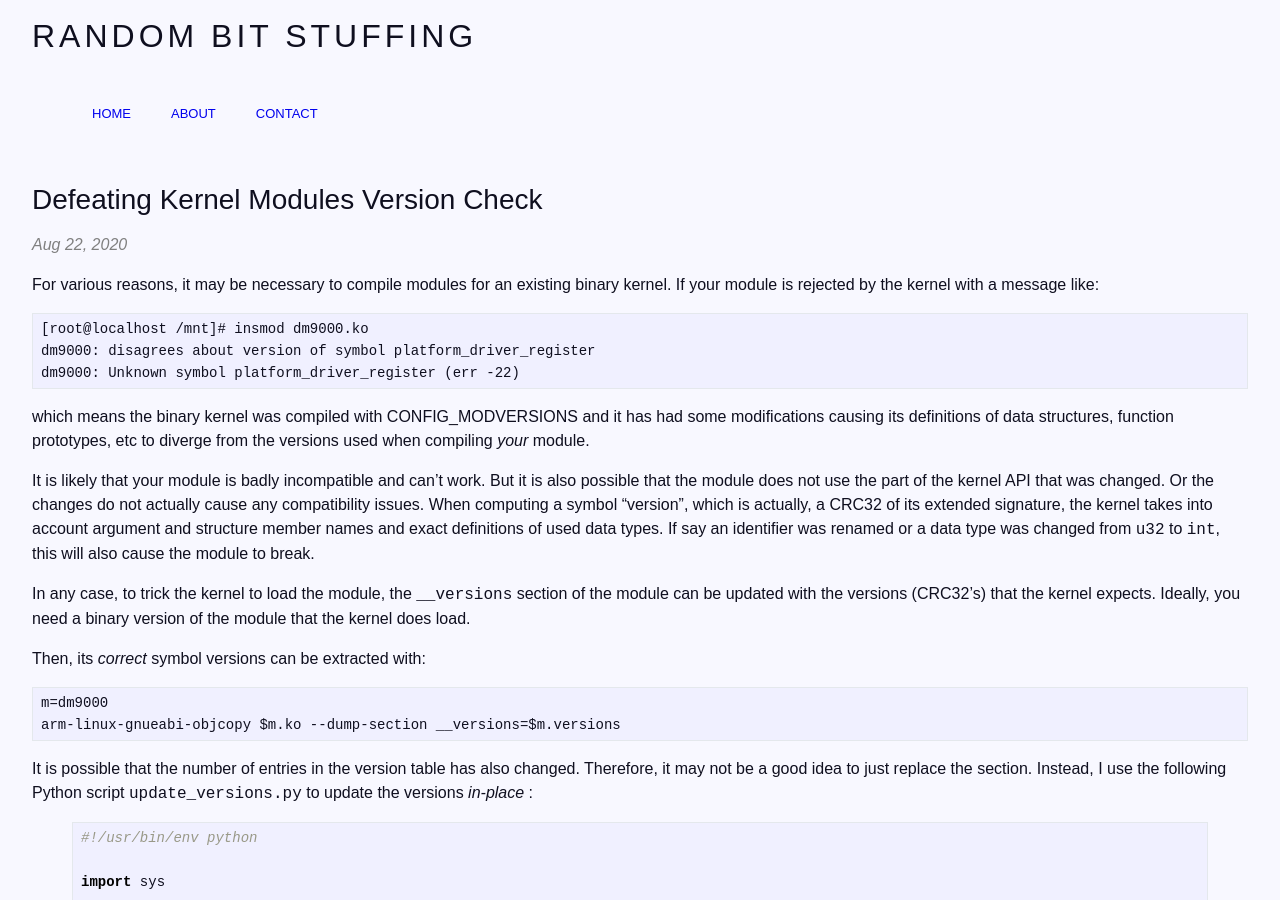
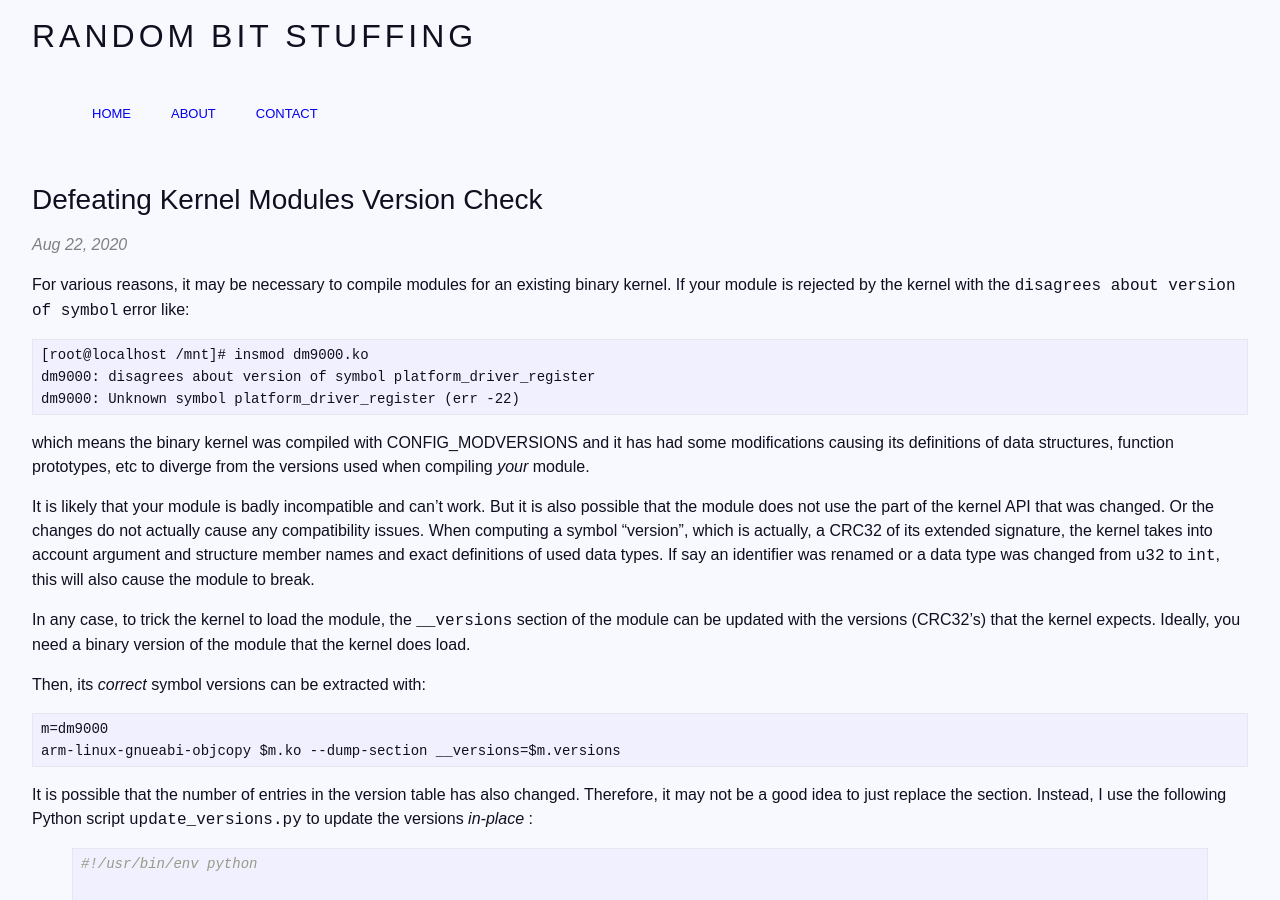
Before and after one commit to a2karyak/a2karyak.github.io, a Jekyll site: the page built from _posts/2020-08-22-kernel-modversions.md, in a window 1280 px wide and 900 px high. Built offline with Jekyll 4.4.1, drawn with Linux system fonts in a browser that asks for light colours.

Commit message:
Update the post to observe the cut.

```diff
--- a/_posts/2020-08-22-kernel-modversions.md
+++ b/_posts/2020-08-22-kernel-modversions.md
@@ -9,7 +9,7 @@ redirect_from: /2020/08/classic.html
 ---
 
 For various reasons, it may be necessary to compile modules for an existing binary kernel.
-If your module is rejected by the kernel with a message like:
+If your module is rejected by the kernel with the `disagrees about version of symbol` error like:
 
 ~~~
 [root@localhost /mnt]# insmod dm9000.ko
```
